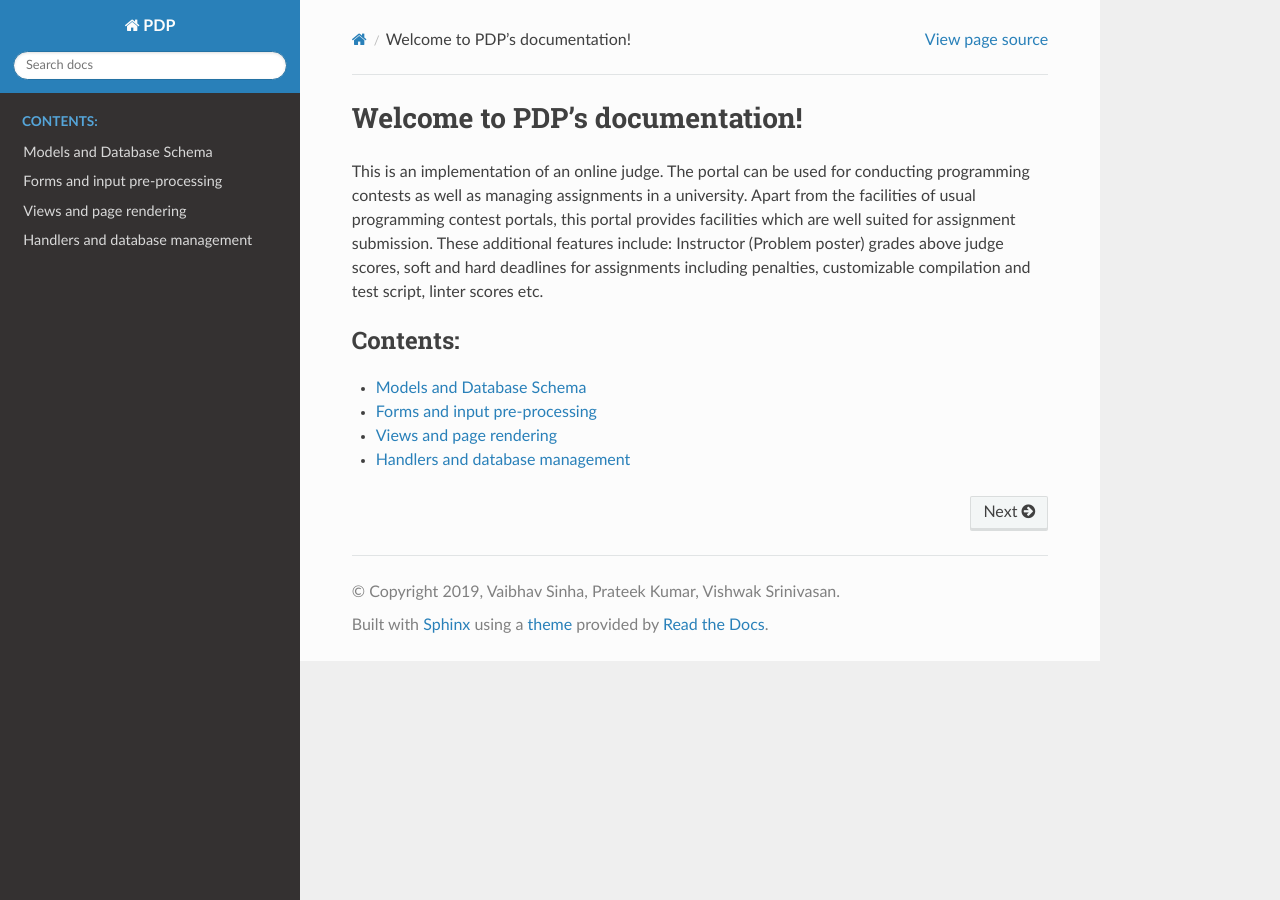
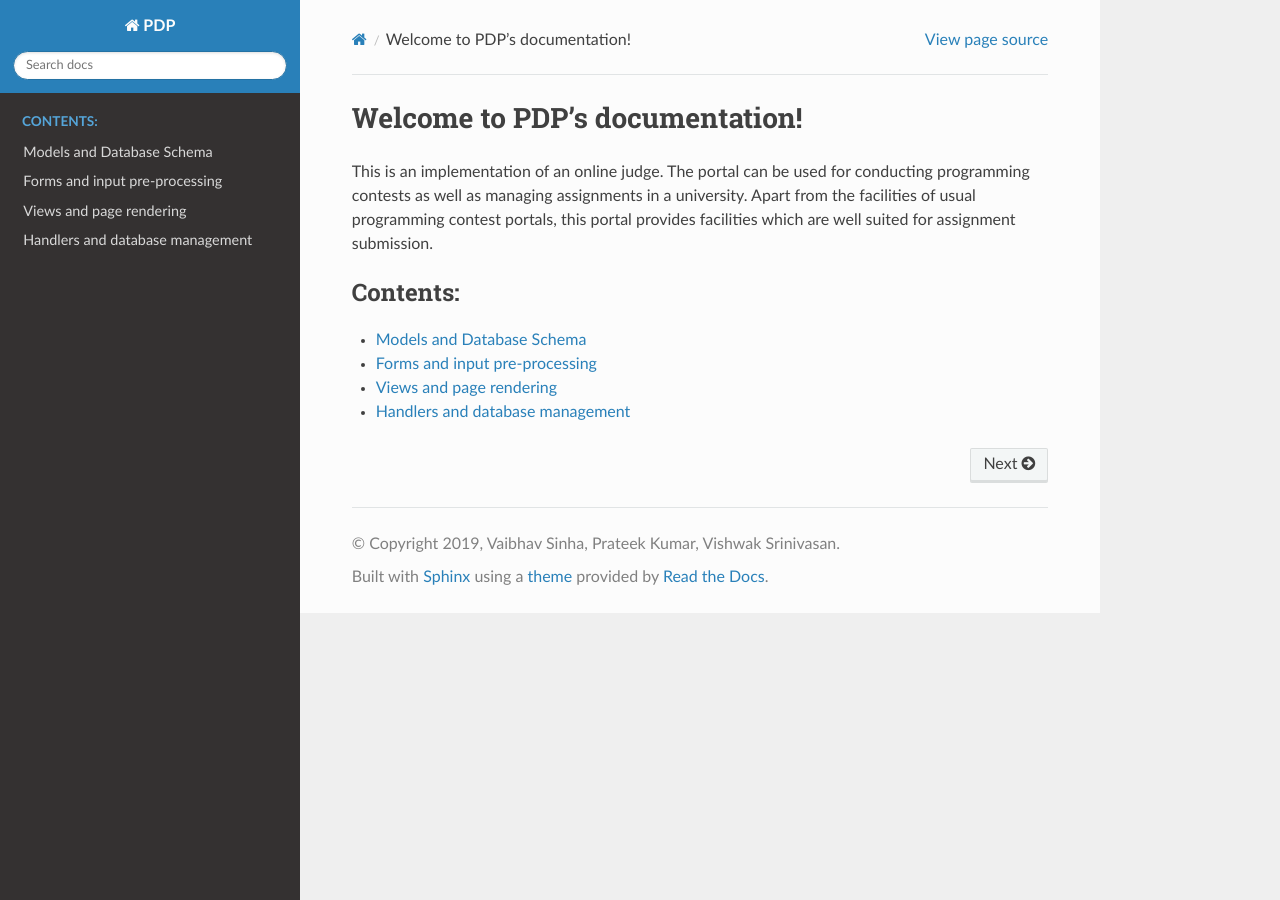
Before and after one commit to vbsinha/autojudge, a Sphinx documentation site: the page built from docs/source/index.rst, in a window 1280 px wide. Built offline with Sphinx 7.4.7 and the Read the Docs theme 2.0.0, drawn with Linux system fonts in a browser that asks for light colours; the version number could not be read and is left out.

Commit message:
Changes to comments

```diff
--- a/docs/source/index.rst
+++ b/docs/source/index.rst
@@ -3,7 +3,6 @@ Welcome to PDP's documentation!
 This is an implementation of an online judge.
 The portal can be used for conducting programming contests as well as managing assignments in a university.
 Apart from the facilities of usual programming contest portals, this portal provides facilities which are well suited for assignment submission.
-These additional features include: Instructor (Problem poster) grades above judge scores, soft and hard deadlines for assignments including penalties, customizable compilation and test script, linter scores etc.
 
 .. toctree::
    :maxdepth: 2
```
Also changed, not shown: README.md (+1 -2 lines), 1 other file.
